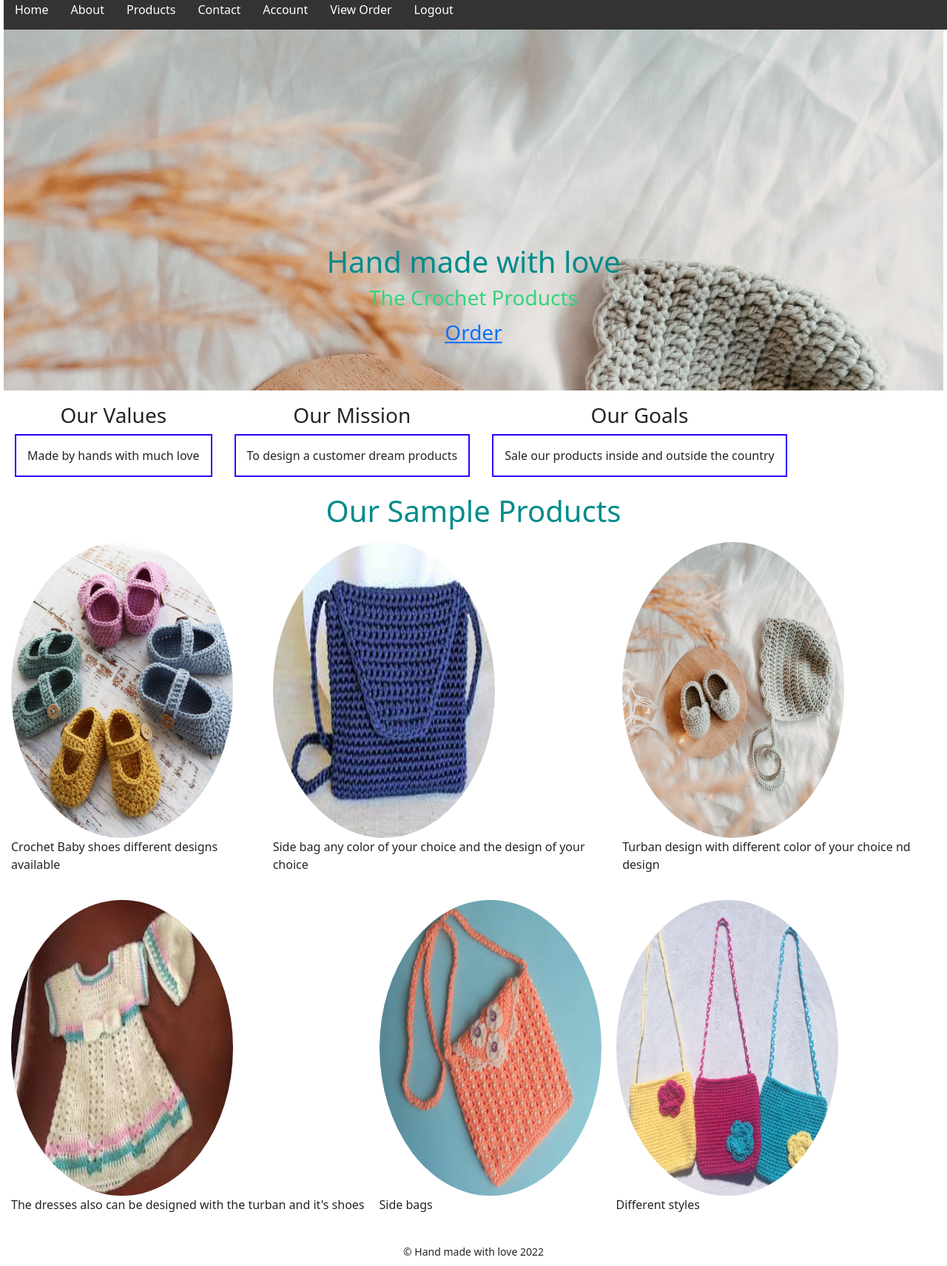
After one commit to UmmuRufauda/e-Commerce_Crochet_shop, a PHP site: page /indexadmin.php in a window 1280 px wide. The commit adds this page. Shown: the whole page at 74% size. Run offline with PHP 8.4, Linux system fonts and the light colour scheme.

```diff
--- /dev/null
+++ b/indexadmin.php
@@ -0,0 +1,108 @@
+<!DOCTYPE html>
+<html lang="en">
+
+<head>
+    <meta charset="UTF-8">
+    <title>The Crochet Shop</title>
+    <link rel="stylesheet" href="css/hrstyle.css">
+    <link href="bootstrap/css/bootstrap.min.css" rel="stylesheet">
+    <link href="https://cdnjs.cloudflare.com/ajax/libs/font-awesome/4.7.0/css/font-awesome.min.css" rel="stylesheet">
+    <script src="bootstrap/js/bootstrap.min.js"></script>
+    <script src="js/popper.min.js"></script>
+    <script src="js/jquery.min.js"></script>
+</head>
+
+<body>
+
+    <nav>
+        <div class="navbar">
+            <ul class="styleul">
+                <li><a href="indexadmin.php">Home </a></li>
+                <li><a href="about.php">About </a></li>
+                <li><a href="products.php">Products</a></li>
+                <li><a href="contact.php">Contact</a></li>
+                <li><a href="createAcc.php">Account</a></li>
+                <li><a href="vieworder.php">View Order</a></li>
+                <li><a href="logout.php">Logout</a></li>
+
+            </ul>
+        </div>
+    </nav>
+
+    <section id="home">
+        <div class="homepage">
+            <div class="hrstext">
+                <h1>Hand made with love</h1>
+                <h3>The Crochet Products</h3>
+                <a href="products.php">Order</a>
+            </div>
+
+        </div>
+
+
+    </section>
+    <section id="about">
+        <div class="flexbox">
+            <div>
+                <h3 class="center">Our Values</h3>
+                <p>Made by hands with much love</p>
+            </div>
+
+            <div>
+                <h3 class="center">Our Mission</h3>
+                <p>To design a customer dream products </p>
+            </div>
+
+            <div>
+                <h3 class="center">Our Goals</h3>
+                <p>Sale our products inside and outside the country</p>
+            </div>
+        </div>
+    </section>
+    <section id="gallery">
+        <h1 class="center">Our Sample Products</h1>
+        <div class="flexbox">
+            <div>
+                <img src="images/shoes.jpg" alt="Loading" height="400" width="300">
+                <p>Crochet Baby shoes different designs available</p>
+            </div>
+            <div>
+                <img src="images/sdblue.jpg" alt="Loading" height="400" width="300">
+                <p>Side bag any color of your choice and the design of your choice</p>
+            </div>
+            <div>
+                <img src="images/t.jpg" alt="Loading" height="400" width="300">
+                <p>Turban design with different color of your choice nd design</p>
+            </div>
+        </div>
+        <div class="flexbox">
+            <div>
+                <img src="images/dreban.jpg" alt="Loading" height="400" width="300">
+                <p>The dresses also can be designed with the turban and it's shoes</p>
+            </div>
+            <div>
+                <img src="images/side.jpg" alt="Loading" height="400" width="300">
+                <p>Side bags</p>
+            </div>
+            <div>
+                <img src="images/g.jpg" alt="Loading" height="400" width="300">
+                <p>Different styles </p>
+            </div>
+        </div>
+
+    </section>
+
+
+
+
+    <footer class="row bg-white">
+
+        <div class="text-center p-2">
+            <small class="grey">&copy; Hand made with love 2022 </small>
+        </div>
+
+
+    </footer>
+</body>
+
+</html>
```
Also changed, not shown: handlecontact.php (+11 -0 lines), handlelogin.php (+22 -1 lines), resetpass.php (+67 -0 lines).
